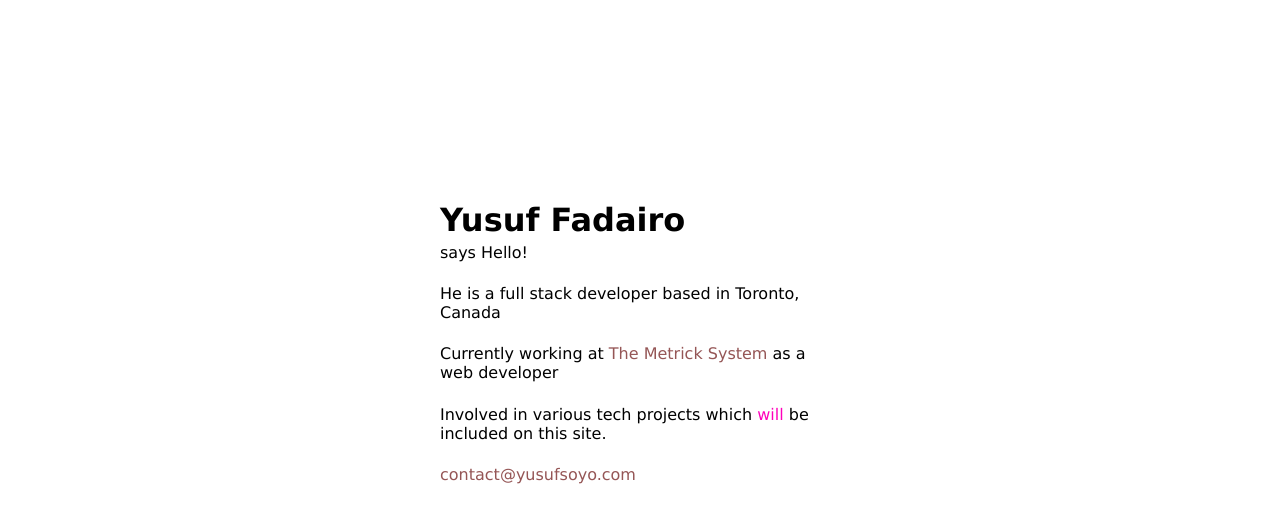
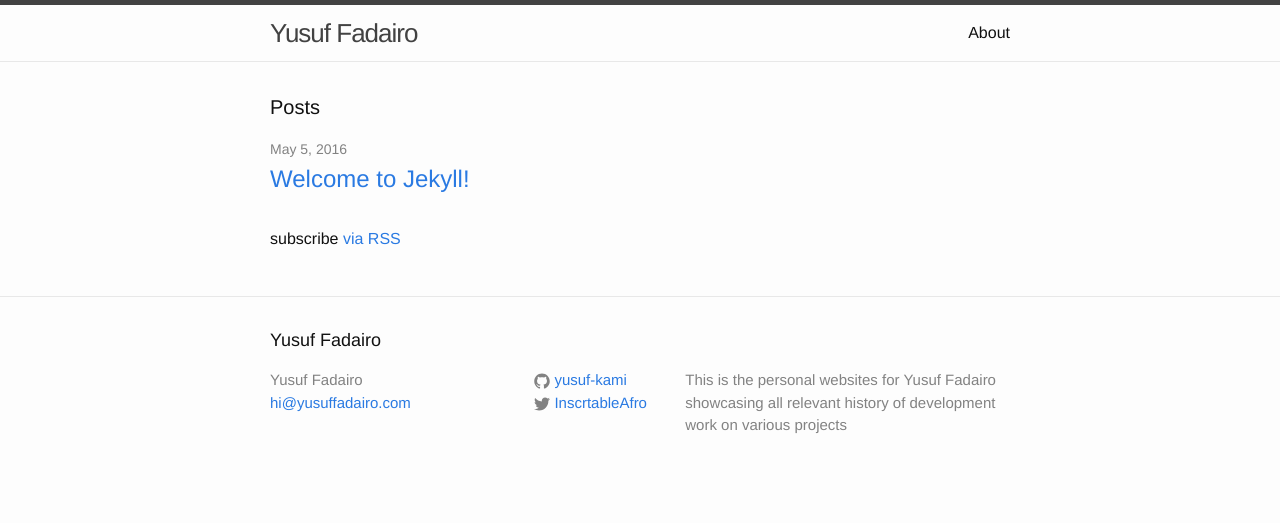
Before and after one commit to nomadyus/yusuf-kami.github.io, a Jekyll site: the page built from index.html, in a window 1280 px wide. Shown: the top 523 px of the page. Built offline with Jekyll 4.4.1, drawn with Linux system fonts in a browser that asks for light colours.

Commit message:
jekyll default index

```diff
--- a/index.html
+++ b/index.html
@@ -1,74 +1,23 @@
-<!DOCTYPE>
-<html lang="en">
-    <head>
-        <meta charset="utf-8" />
-        <title>
-            Yusuf&nbsp;Fadairo
-        </title>
-        <style type="text/css">
-            body {
-                font-family: Verdana, sans-serif;
-                font-style: normal;
-            }
-            .wrap {
-                width: 100%;
-                height: 100%;
-            }
-            .main {
-                position: absolute;
-                left: 50%;
-                top: 20%;
-                width: 400px;
-                margin-left:-200px;
-            }
-            .header {
-                margin-bottom: -1.2em;
-            }
-            p {
-                margin: 1.4em 0;
-            }
-            a, a:visited, a:link, a:active {
-                text-decoration:none;
-                color: #955656;
-            }
-            a:hover {
-                color: #6500ff;
-                transition: color 500ms ease-out;
-            }
-            span {
-                color:#ff00bb;
-            }
-            span:hover {
-                background-color:#FFFF00;
-                color: #000;
-            }
-        </style>
+---
+layout: default
+---
 
-    </head>
-    <body>
-        <div id="wrap">
-            <div class="main">
-                <div class="header">
-                    <h1>Yusuf&nbsp;Fadairo</h1>
-                </div>
-                <div class="content">
-                    <p>
-                        says Hello!
-                    </p>
-                    <p>
-                        He is a full stack developer based in Toronto, Canada
-                    </p>
-                    <p>
-                        Currently working at <a href="//www.metricksystem.com" target="_blank">The Metrick System</a> as a web developer
-                    </p>
-                    <p>
-                        Involved in various tech projects which <span>will</span> be included on this site.
-                    </p>
-                    <p>
-                        <a href="mailto:yusuf@yusufsoyo.com">contact@yusufsoyo.com</a>
-                    </p>
-                </div>
-            </div>
-        </div>
-    </body>
-</html>
+<div class="home">
+
+  <h1 class="page-heading">Posts</h1>
+
+  <ul class="post-list">
+    {% for post in site.posts %}
+      <li>
+        <span class="post-meta">{{ post.date | date: "%b %-d, %Y" }}</span>
+
+        <h2>
+          <a class="post-link" href="{{ post.url | prepend: site.baseurl }}">{{ post.title }}</a>
+        </h2>
+      </li>
+    {% endfor %}
+  </ul>
+
+  <p class="rss-subscribe">subscribe <a href="{{ "/feed.xml" | prepend: site.baseurl }}">via RSS</a></p>
+
+</div>
```
